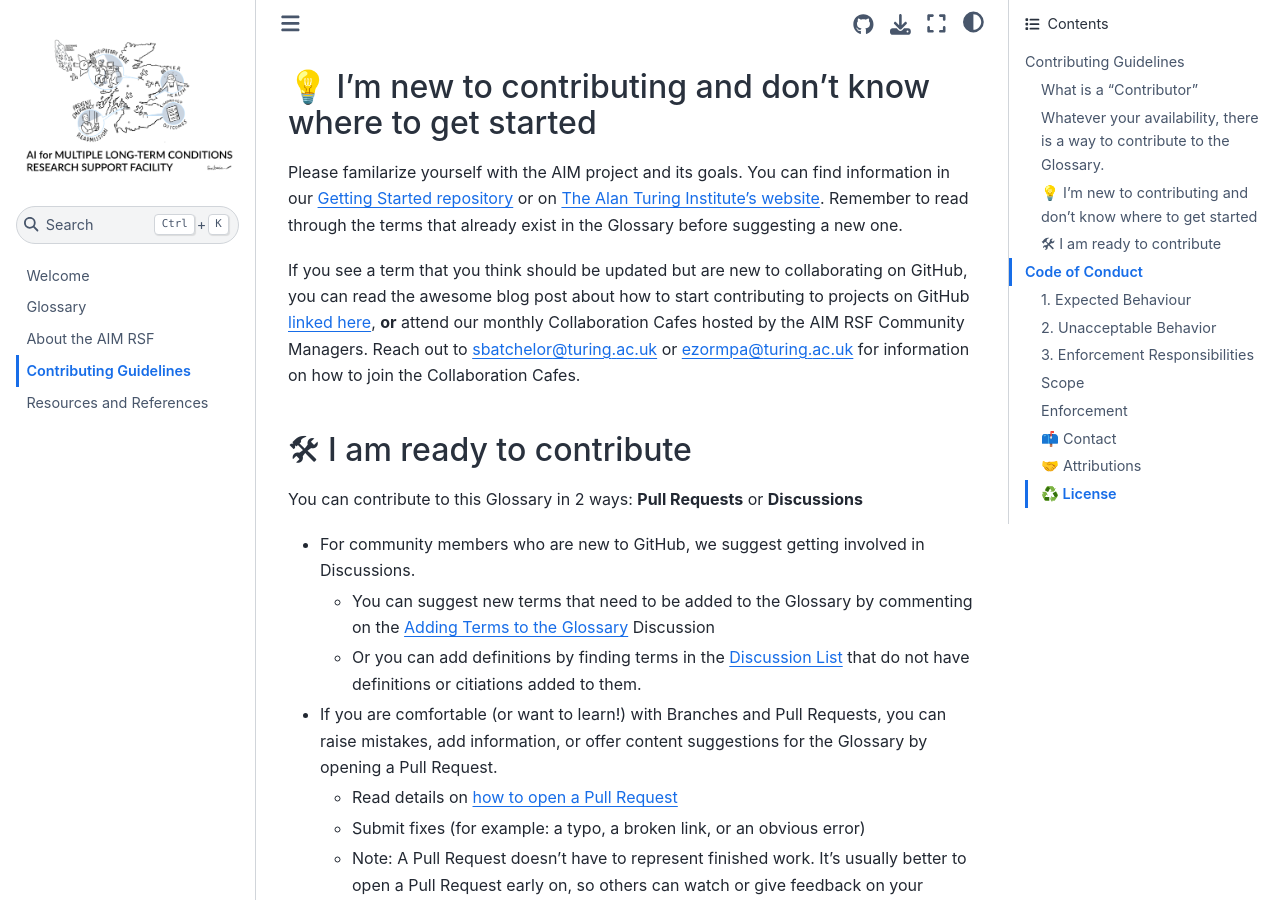
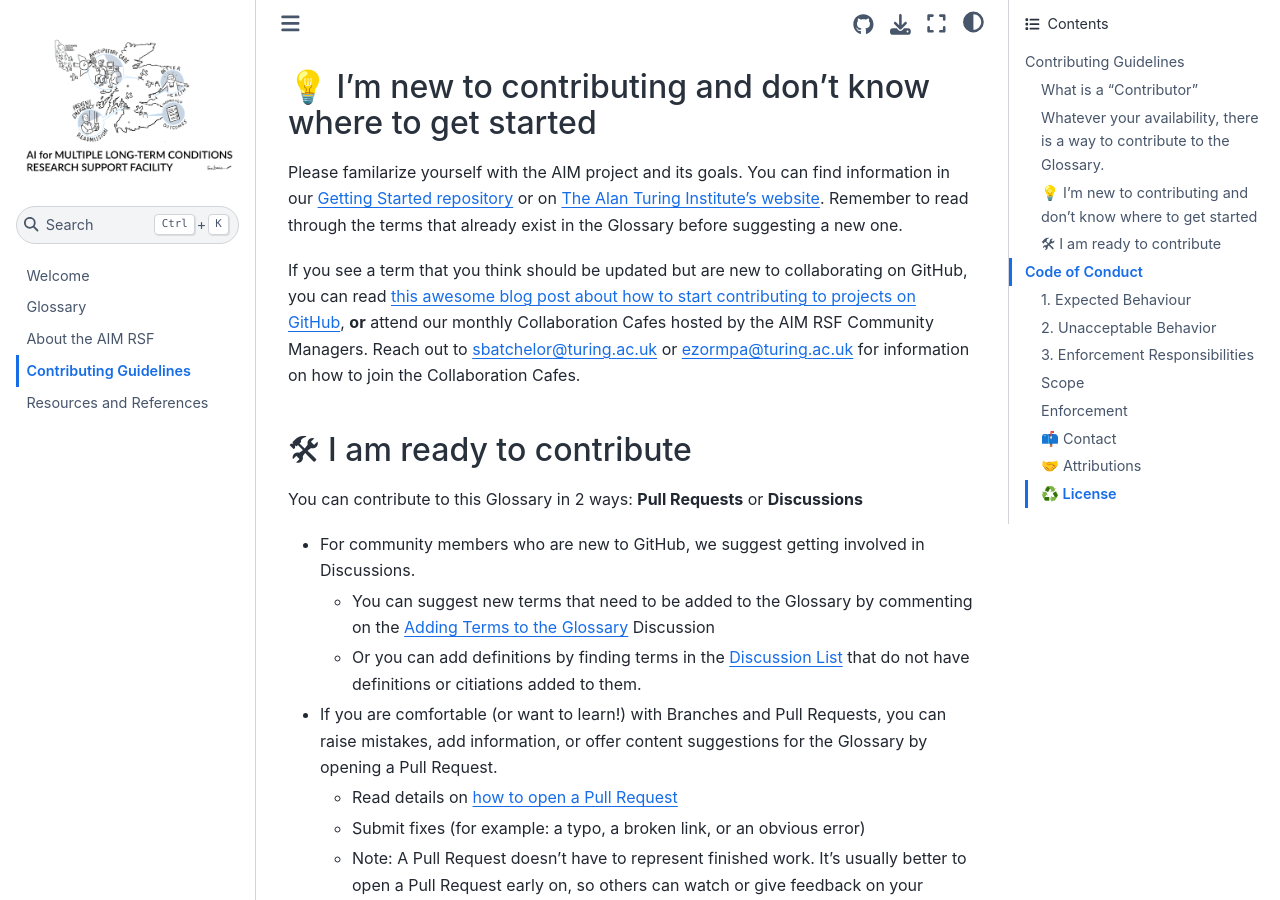
Before and after one commit to eirini-zormpa/Glossary-of-Terms, a Jupyter Book: the page built from docs/contributing.md, in a window 1280 px wide and 900 px high, scrolled down 882 px. Built offline with Jupyter Book 1.0.4 settings and Sphinx 7.4.7 and the Sphinx Book theme 1.1.4, drawn with Linux system fonts in a browser that asks for light colours.

Commit message:
update contributing.md to remove 'here' from link
It's not super accessible for people using screen readers because they don't know what the link is about.

```diff
--- a/docs/contributing.md
+++ b/docs/contributing.md
@@ -18,7 +18,7 @@ Please read through the [Code of Conduct](#code-of-conduct) below before contrib
 ---
 Please familarize yourself with the AIM project and its goals. You can find information in our [Getting Started repository](https://github.com/aim-rsf/Getting-Started) or on [The Alan Turing Institute's website](https://www.turing.ac.uk/research/research-projects/ai-multiple-long-term-conditions-research-support-facility). Remember to read through the terms that already exist in the Glossary before suggesting a new one.
 
-If you see a term that you think should be updated but are new to collaborating on GitHub, you can read the awesome blog post about how to start contributing to projects on GitHub [linked here](https://opensource.guide/how-to-contribute/#how-to-submit-a-contribution), **or** attend our monthly Collaboration Cafes hosted by the AIM RSF Community Managers. Reach out to sbatchelor@turing.ac.uk or ezormpa@turing.ac.uk for information on how to join the Collaboration Cafes.
+If you see a term that you think should be updated but are new to collaborating on GitHub, you can read [this awesome blog post about how to start contributing to projects on GitHub](https://opensource.guide/how-to-contribute/#how-to-submit-a-contribution), **or** attend our monthly Collaboration Cafes hosted by the AIM RSF Community Managers. Reach out to sbatchelor@turing.ac.uk or ezormpa@turing.ac.uk for information on how to join the Collaboration Cafes.
 
 
 🛠 I am ready to contribute
```
